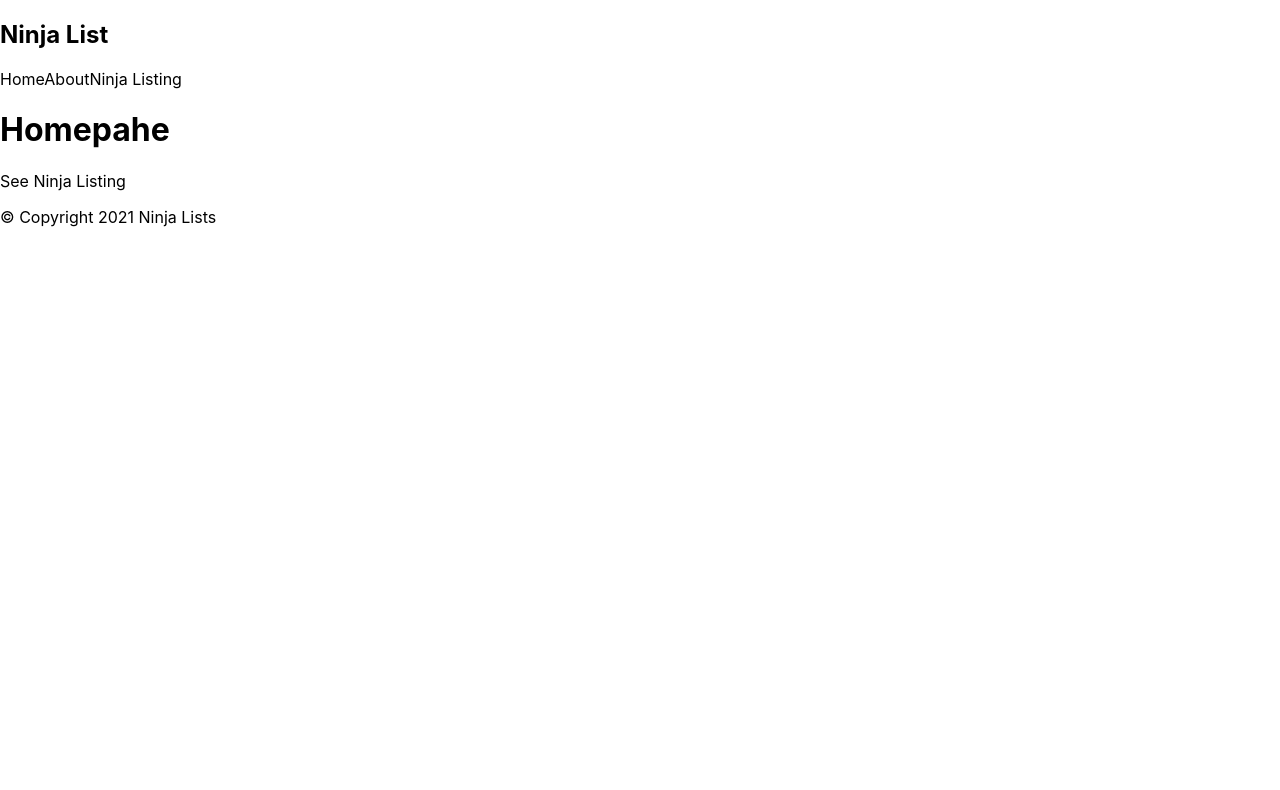
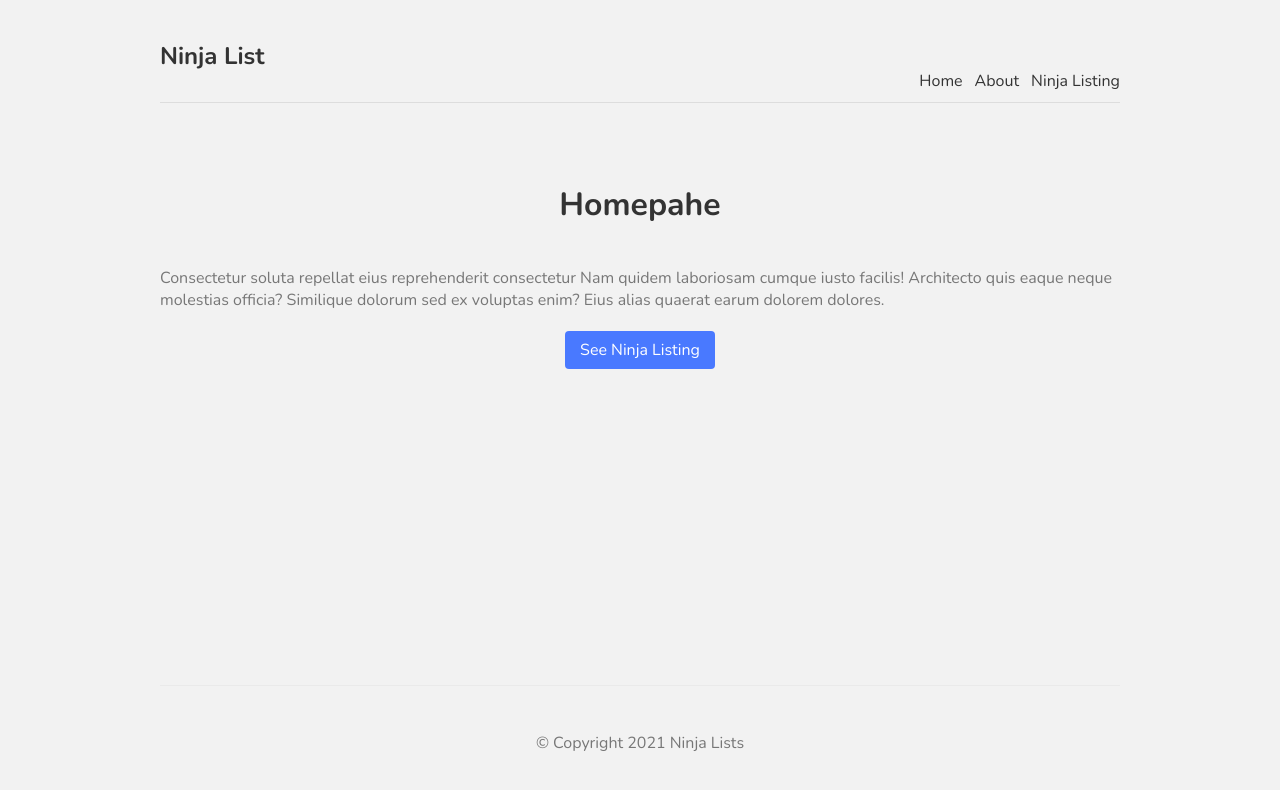
Before and after one commit to zqwirp/tnn-nextjs-tutorial, a Next.js app: page / in a window 1280 px wide. Shown: the top 790 px of the page. Built offline with nearby package versions, Linux system fonts and the light colour scheme.

Commit message:
lesson 6, adding styles

```diff
--- a/comps/Footer.js
+++ b/comps/Footer.js
@@ -1,9 +1,7 @@
 export default function Footer() {
   return (
-    <>
-      <footer>
-        <p>&copy; Copyright 2021 Ninja Lists</p>
-      </footer>
-    </>
+    <footer>
+      <p>&copy; Copyright 2021 Ninja Lists</p>
+    </footer>
   );
 }
--- a/pages/index.js
+++ b/pages/index.js
@@ -1,13 +1,14 @@
 // import Head from "next/head"
-// import styles from "../styles/Home.module.css"
+import styles from "../styles/Home.module.css"
 import Link from "next/link";
 
 export default function Home() {
   return (
     <>
-      <h1>Homepahe</h1>
+      <h1 className={styles.title}>Homepahe</h1>
+      <p className={styles.text}>Consectetur soluta repellat eius reprehenderit consectetur Nam quidem laboriosam cumque iusto facilis! Architecto quis eaque neque molestias officia? Similique dolorum sed ex voluptas enim? Eius alias quaerat earum dolorem dolores.</p>
       <Link href="/ninjas/">
-        <a>See Ninja Listing</a>
+        <a className={styles.btn}>See Ninja Listing</a>
       </Link>
     </>
   );
--- a/styles/Home.module.css
+++ b/styles/Home.module.css
@@ -1,116 +1,18 @@
-.container {
-  padding: 0 2rem;
-}
-
-.main {
-  min-height: 100vh;
-  padding: 4rem 0;
-  flex: 1;
-  display: flex;
-  flex-direction: column;
-  justify-content: center;
-  align-items: center;
-}
-
-.footer {
-  display: flex;
-  flex: 1;
-  padding: 2rem 0;
-  border-top: 1px solid #eaeaea;
-  justify-content: center;
-  align-items: center;
-}
-
-.footer a {
-  display: flex;
-  justify-content: center;
-  align-items: center;
-  flex-grow: 1;
-}
-
-.title a {
-  color: #0070f3;
-  text-decoration: none;
-}
-
-.title a:hover,
-.title a:focus,
-.title a:active {
-  text-decoration: underline;
-}
-
 .title {
-  margin: 0;
-  line-height: 1.15;
-  font-size: 4rem;
-}
-
-.title,
-.description {
+  color: #333;
+  padding-bottom: 20px;
   text-align: center;
 }
-
-.description {
-  margin: 4rem 0;
-  line-height: 1.5;
-  font-size: 1.5rem;
+.text {
+  color: #777;
 }
-
-.code {
-  background: #fafafa;
-  border-radius: 5px;
-  padding: 0.75rem;
-  font-size: 1.1rem;
-  font-family: Menlo, Monaco, Lucida Console, Liberation Mono, DejaVu Sans Mono,
-    Bitstream Vera Sans Mono, Courier New, monospace;
+.btn {
+  display: block;
+  width: 150px;
+  padding: 8px 0;
+  margin: 20px auto;
+  background: #4979ff;
+  border-radius: 4px;
+  color: white;
+  text-align: center;
 }
-
-.grid {
-  display: flex;
-  align-items: center;
-  justify-content: center;
-  flex-wrap: wrap;
-  max-width: 800px;
-}
-
-.card {
-  margin: 1rem;
-  padding: 1.5rem;
-  text-align: left;
-  color: inherit;
-  text-decoration: none;
-  border: 1px solid #eaeaea;
-  border-radius: 10px;
-  transition: color 0.15s ease, border-color 0.15s ease;
-  max-width: 300px;
-}
-
-.card:hover,
-.card:focus,
-.card:active {
-  color: #0070f3;
-  border-color: #0070f3;
-}
-
-.card h2 {
-  margin: 0 0 1rem 0;
-  font-size: 1.5rem;
-}
-
-.card p {
-  margin: 0;
-  font-size: 1.25rem;
-  line-height: 1.5;
-}
-
-.logo {
-  height: 1em;
-  margin-left: 0.5rem;
-}
-
-@media (max-width: 600px) {
-  .grid {
-    width: 100%;
-    flex-direction: column;
-  }
-}
--- a/styles/globals.css
+++ b/styles/globals.css
@@ -1,16 +1,41 @@
-html,
+@import url("https://fonts.googleapis.com/css2?family=Nunito:wght@300;400;600;700&display=swap");
+
 body {
-  padding: 0;
-  margin: 0;
-  font-family: -apple-system, BlinkMacSystemFont, Segoe UI, Roboto, Oxygen,
-    Ubuntu, Cantarell, Fira Sans, Droid Sans, Helvetica Neue, sans-serif;
+  background: #f2f2f2;
+  color: #333;
+  font-family: "Nunito";
 }
-
 a {
-  color: inherit;
+  color: #333;
   text-decoration: none;
 }
-
-* {
-  box-sizing: border-box;
+.content {
+  max-width: 960px;
+  margin: 0 auto;
 }
+nav {
+  margin: 10px auto 80px;
+  padding: 10px 0;
+  display: flex;
+  justify-content: flex-end;
+  align-items: flex-end;
+  border-bottom: 1px solid #ddd;
+}
+nav a {
+  margin-left: 12px;
+}
+nav .logo {
+  margin-right: auto;
+}
+footer {
+  position: absolute;
+  bottom: 0;
+  width: 100%;
+  max-width: 960px;
+  display: block;
+  text-align: center;
+  padding: 30px 0;
+  margin-top: 60px;
+  color: #777;
+  border-top: 1px solid #eaeaea;
+}
```
